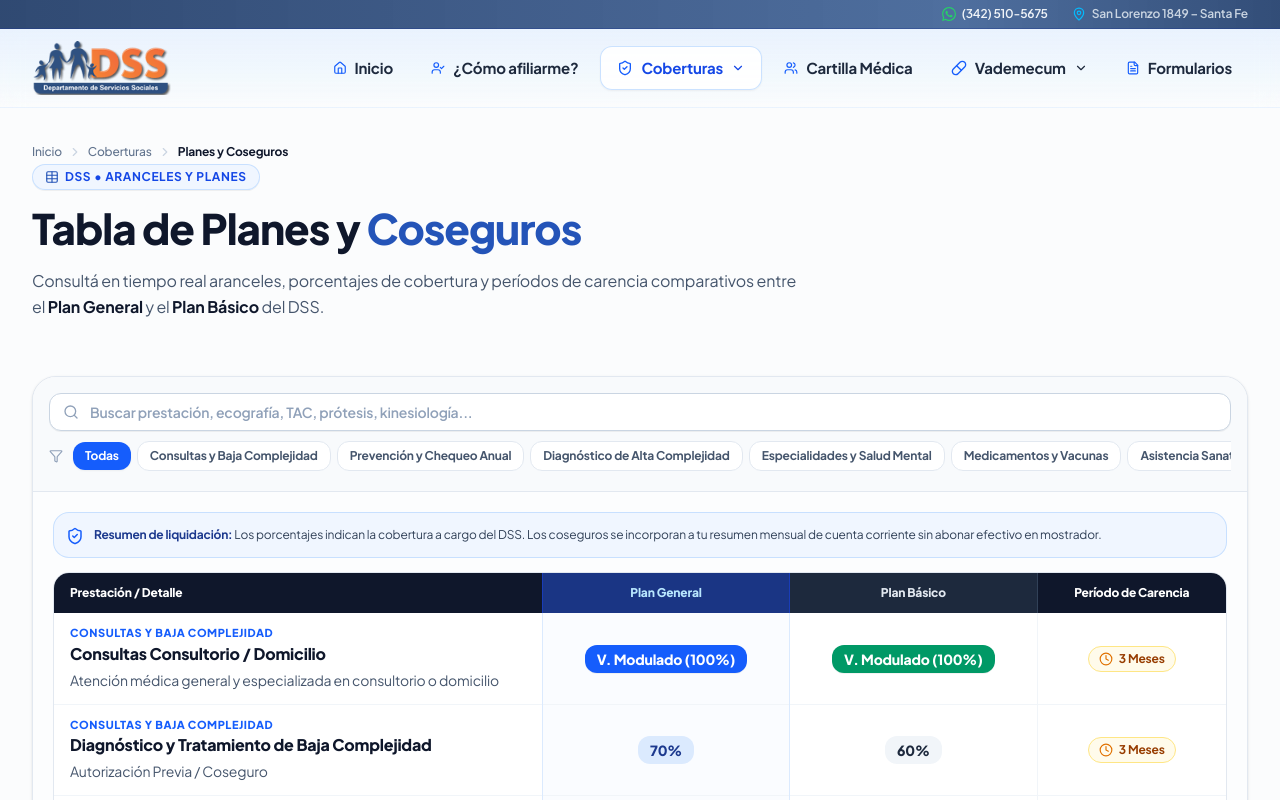
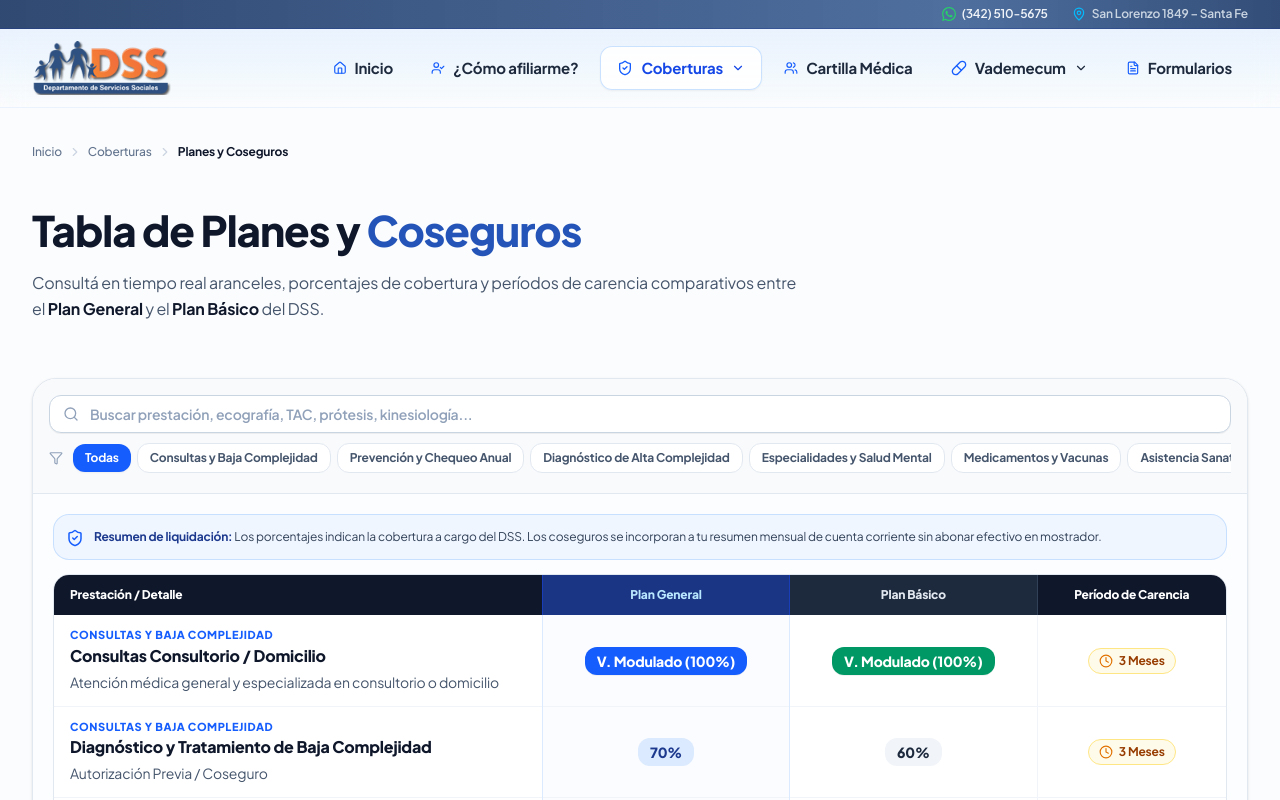
Before and after one commit to KarimServin/guia-interactiva-dss, a Next.js app: page /tabla-coseguros in a window 1280 px wide. Shown: the top 800 px of the page. Built offline with nearby package versions, Linux system fonts and the light colour scheme.

Commit message:
style(headers): remove micro-badges while preserving vertical space layout

```diff
--- a/src/components/PageHeader.tsx
+++ b/src/components/PageHeader.tsx
@@ -111,15 +111,8 @@ export const PageHeader: React.FC<PageHeaderProps> = ({
           </nav>
         )}
 
-        {/* Micro-badge temático */}
-        {badgeText && (
-          <div>
-            <span className={`inline-flex items-center gap-1.5 px-3 py-1 rounded-full border text-[11px] sm:text-xs font-bold tracking-wider uppercase select-none ${BADGE_VARIANTS[badgeVariant] || BADGE_VARIANTS.blue}`}>
-              {BadgeIcon && <BadgeIcon className={`w-3.5 h-3.5 shrink-0 ${ICON_VARIANTS[badgeVariant] || ICON_VARIANTS.blue}`} />}
-              <span>{badgeText}</span>
-            </span>
-          </div>
-        )}
+        {/* Espacio reservado que ocupaban los micro-badges */}
+        <div className="h-6 sm:h-7" aria-hidden="true" />
 
         {/* Main Title */}
         <div>
```
